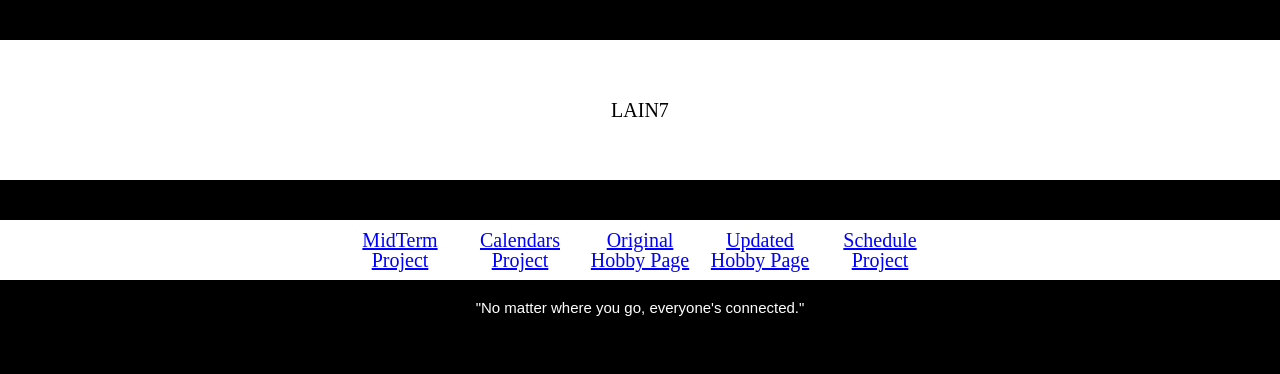
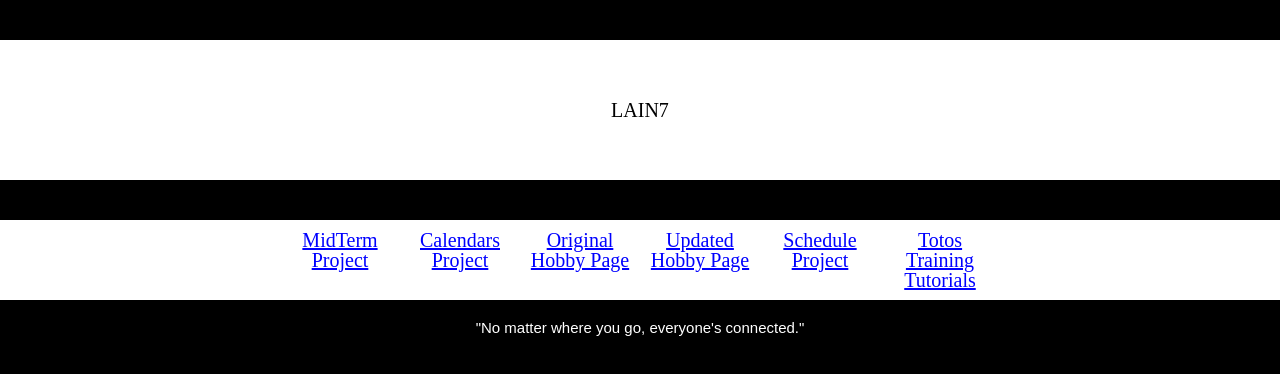
Before and after one commit to LAIN7/LAIN7.github.io, a plain HTML site: page index.html in a window 1280 px wide. Drawn offline with Linux system fonts and the light colour scheme; a web font is replaced by a local one.

Commit message:
added files

```diff
--- a/index.html
+++ b/index.html
@@ -27,6 +27,7 @@
 			<div><a href="original_hobby_page/index.html">Original Hobby Page</a></div>
 			<div><a href="updated_hobby_page/index.html">Updated Hobby Page</a></div>
 			<div><a href="Schedule-Project/index.html">Schedule Project</a></div>
+			<div><a href="toto/index.html">Totos Training Tutorials</a></div>
 		</div>
 		<div id="quote">
 			<p>"No matter where you go, everyone's connected."</p>
```
